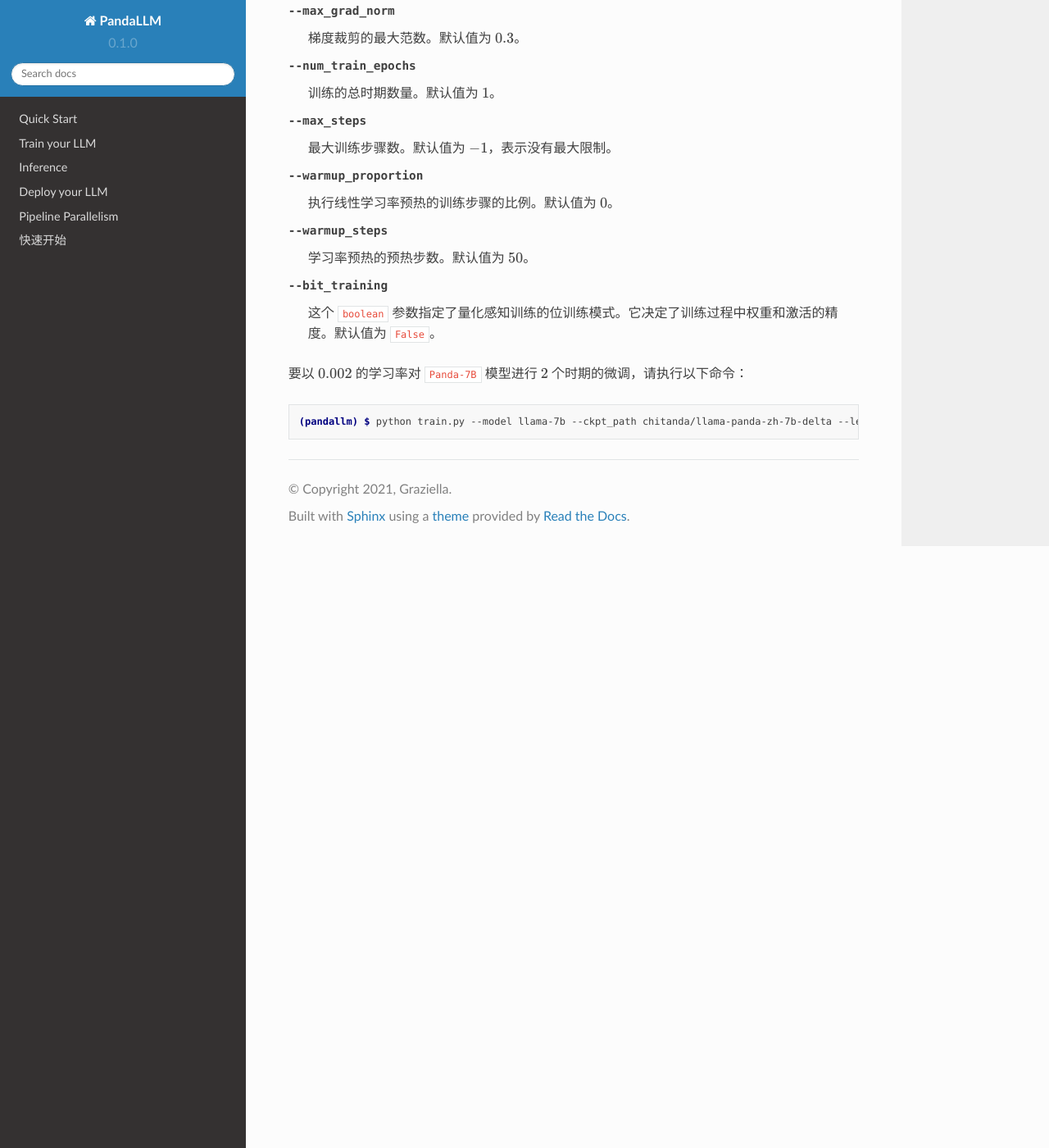
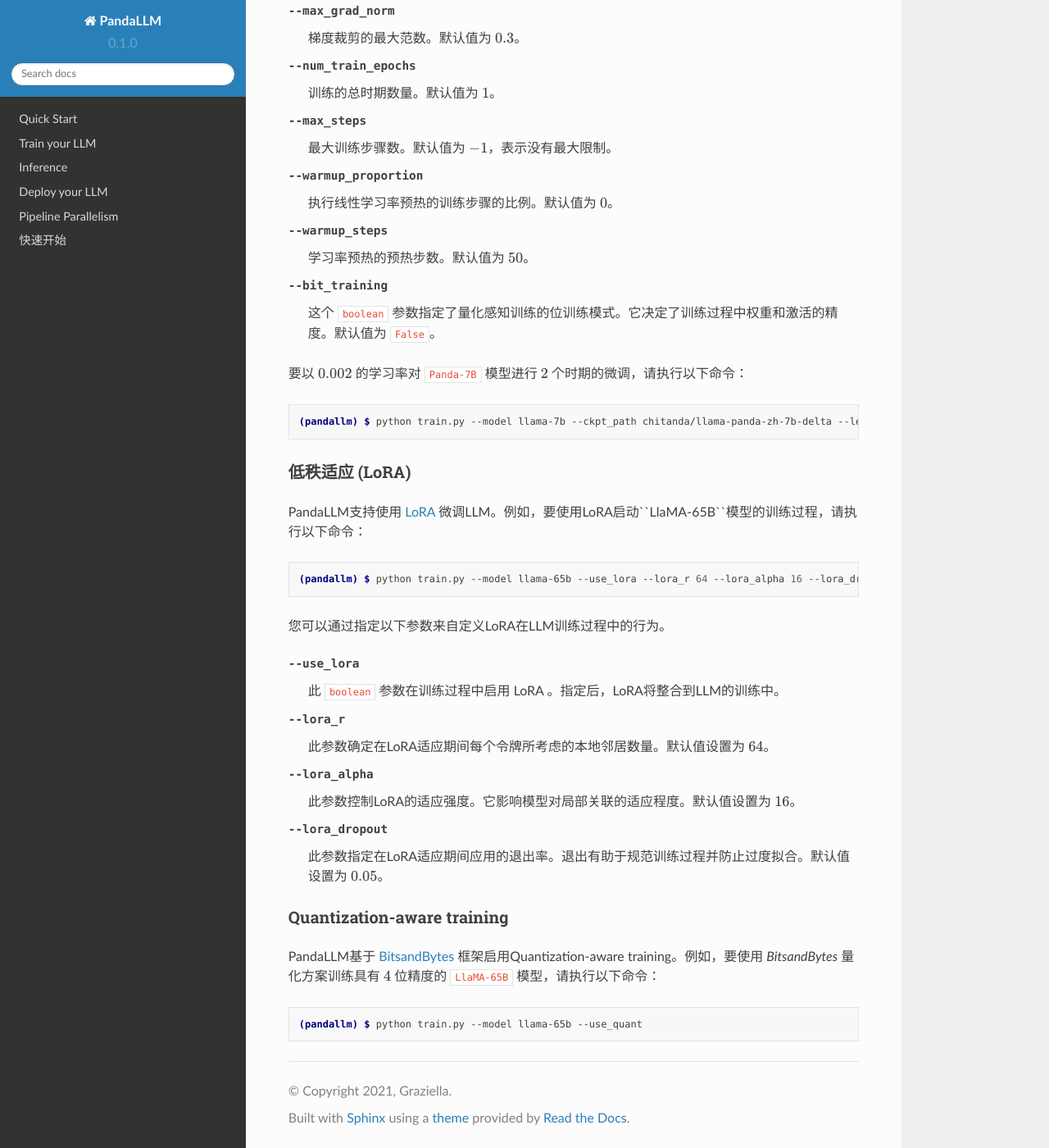
Before and after one commit to mzf666/panda-tutorial, a Sphinx documentation site: the page built from docs/source/train_cn.rst, in a window 1280 px wide and 1400 px high, scrolled down 4161 px. Shown: the whole window at 82% size. Built offline with Sphinx 7.4.7 and the Read the Docs theme 2.0.0, drawn with Linux system fonts in a browser that asks for light colours.

Commit message:
Update train_cn.rst

```diff
--- a/docs/source/train_cn.rst
+++ b/docs/source/train_cn.rst
@@ -175,3 +175,32 @@
 .. code-block:: console
 
         (pandallm) $ python train.py --model llama-7b --ckpt_path chitanda/llama-panda-zh-7b-delta --learing_rate 2e-3 --num_train_epochs 2
+
+低秩适应 (LoRA)
+^^^^^^^^^^^^^^^^^^^^^^^^^^
+
+PandaLLM支持使用 `LoRA <https://github.com/huggingface/peft>`_ 微调LLM。例如，要使用LoRA启动``LlaMA-65B``模型的训练过程，请执行以下命令：
+
+.. code-block:: console
+
+        (pandallm) $ python train.py --model llama-65b --use_lora --lora_r 64 --lora_alpha 16 --lora_dropout 0.05
+
+您可以通过指定以下参数来自定义LoRA在LLM训练过程中的行为。
+
+--use_lora  此 ``boolean`` 参数在训练过程中启用 LoRA 。指定后，LoRA将整合到LLM的训练中。
+
+--lora_r  此参数确定在LoRA适应期间每个令牌所考虑的本地邻居数量。默认值设置为 :math:`64`。
+
+--lora_alpha  此参数控制LoRA的适应强度。它影响模型对局部关联的适应程度。默认值设置为 :math:`16`。
+
+--lora_dropout  此参数指定在LoRA适应期间应用的退出率。退出有助于规范训练过程并防止过度拟合。默认值设置为 :math:`0.05`。
+
+
+Quantization-aware training
+^^^^^^^^^^^^^^^^^^^^^^^^^^^
+
+PandaLLM基于 `BitsandBytes <https://github.com/facebookresearch/bitsandbytes>`_ 框架启用Quantization-aware training。例如，要使用 `BitsandBytes` 量化方案训练具有 :math:`4` 位精度的 ``LlaMA-65B`` 模型，请执行以下命令：
+
+.. code-block:: console
+
+        (pandallm) $ python train.py --model llama-65b --use_quant
```
